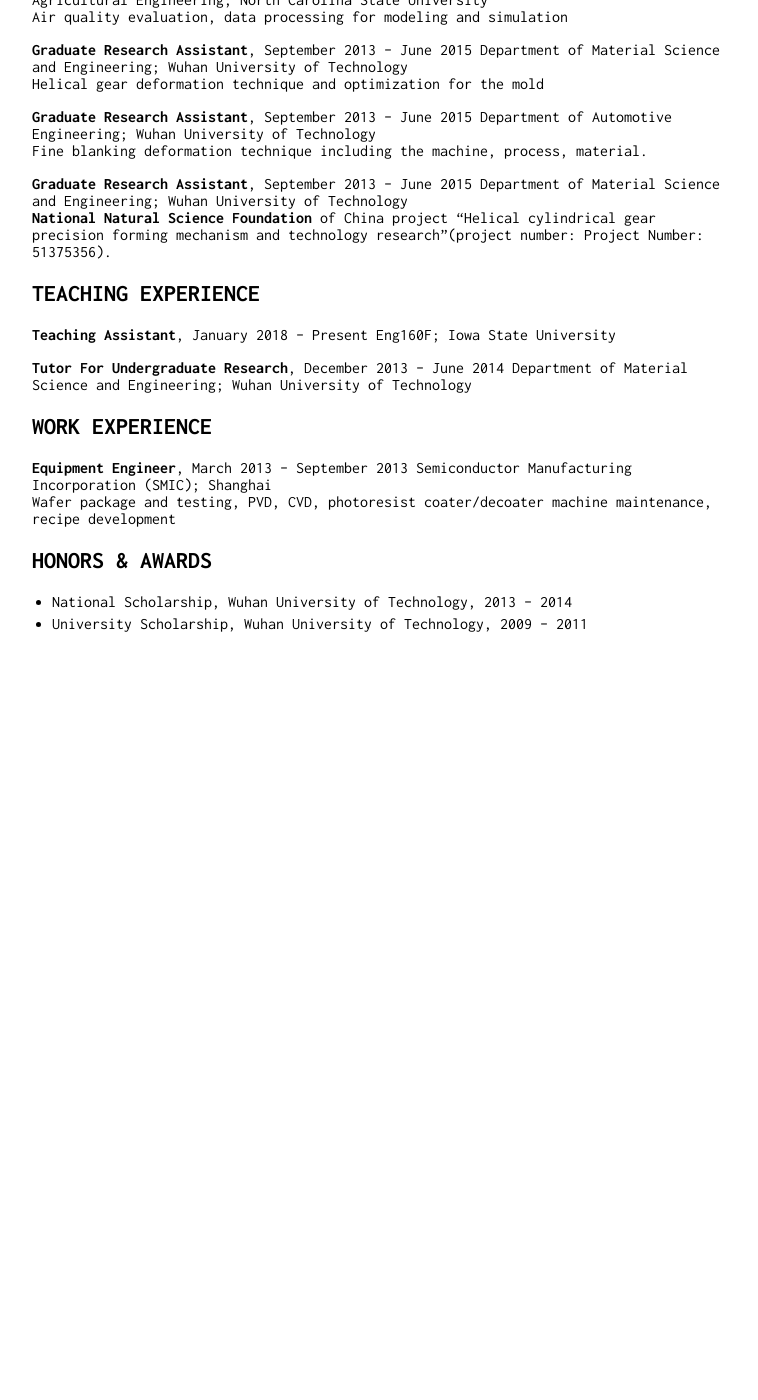
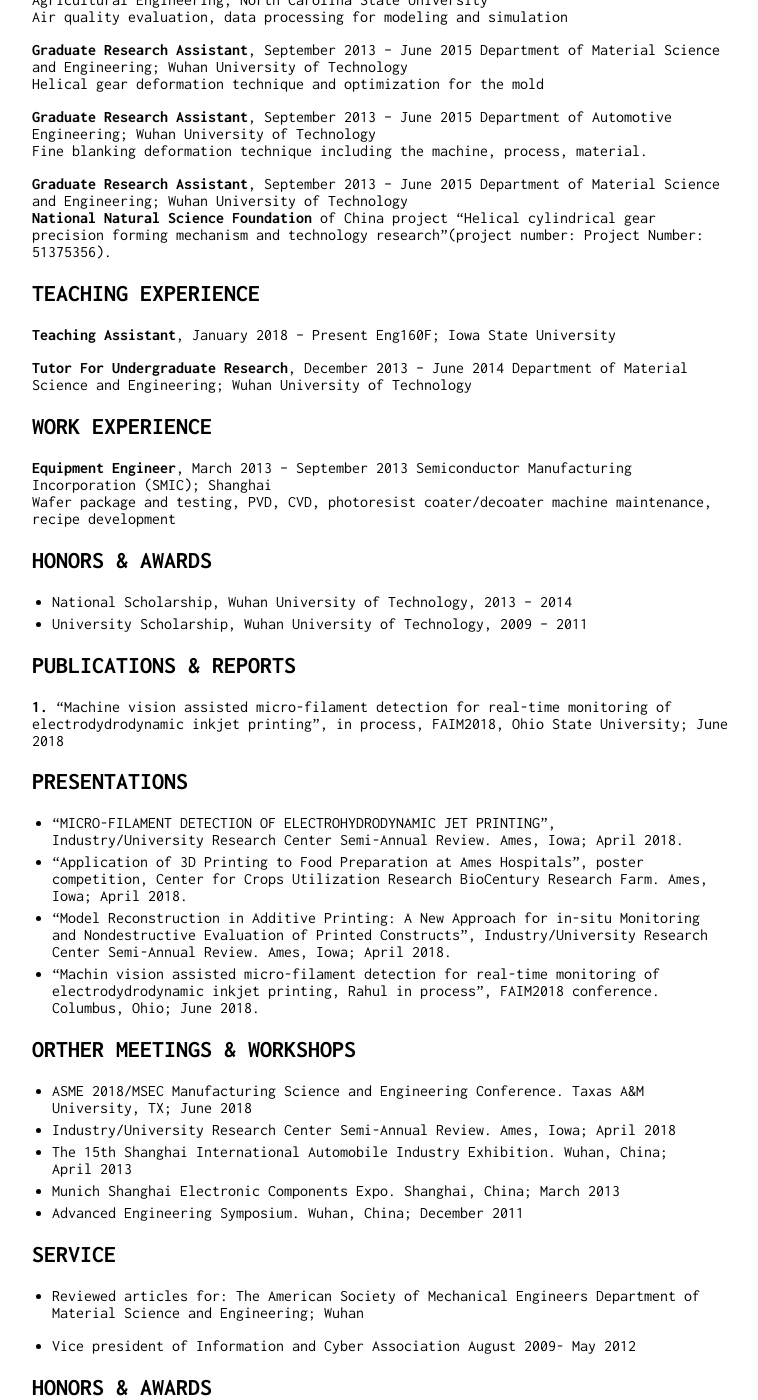
Before and after one commit to zhangxiao2018/zhangxiao2018.github.io, a Jekyll site: the page built from index.md, in a window 1280 px wide and 1400 px high, scrolled down 1152 px. Shown: the whole window, without its empty margins (258-1016 px from the left). Built offline with Jekyll 4.4.1, drawn with Linux system fonts in a browser that asks for light colours; our own code applies the rules of GitHub Pages for plain Markdown files; before the commit the page ends 1784 px from its top, so only the background shows below that.

Commit message:
Update index.md

```diff
--- a/index.md
+++ b/index.md
@@ -84,3 +84,28 @@
 ## HONORS & AWARDS
 * National Scholarship, Wuhan University of Technology, 2013 – 2014
 * University Scholarship, Wuhan University of Technology, 2009 – 2011
+
+## PUBLICATIONS & REPORTS
+**1.** “Machine vision assisted micro-filament detection for real-time monitoring of electrodydrodynamic inkjet printing”, in process, FAIM2018, Ohio State University; June 2018
+
+## PRESENTATIONS
+* “MICRO-FILAMENT DETECTION OF ELECTROHYDRODYNAMIC JET PRINTING”, Industry/University Research Center Semi-Annual Review. Ames, Iowa; April 2018.
+* “Application of 3D Printing to Food Preparation at Ames Hospitals”, poster competition, Center for Crops Utilization Research BioCentury Research Farm. Ames, Iowa; April 2018.
+* “Model Reconstruction in Additive Printing: A New Approach for in-situ Monitoring and Nondestructive Evaluation of Printed Constructs”, Industry/University Research Center Semi-Annual Review. Ames, Iowa; April 2018.
+* “Machin vision assisted micro-filament detection for real-time monitoring of electrodydrodynamic inkjet printing, Rahul in process”, FAIM2018 conference. Columbus, Ohio; June 2018.
+
+## ORTHER MEETINGS & WORKSHOPS
+* ASME 2018/MSEC Manufacturing Science and Engineering Conference. Taxas A&M University, TX; June 2018
+* Industry/University Research Center Semi-Annual Review. Ames, Iowa; April 2018
+* The 15th Shanghai International Automobile Industry Exhibition. Wuhan, China; April 2013
+* Munich Shanghai Electronic Components Expo. Shanghai, China; March 2013
+* Advanced Engineering Symposium. Wuhan, China; December 2011
+
+## SERVICE
+* Reviewed articles for:
+The American Society of Mechanical Engineers Department of Material Science and Engineering; Wuhan
+
+* Vice president of Information and Cyber Association
+August 2009- May 2012
+
+## HONORS & AWARDS
```
